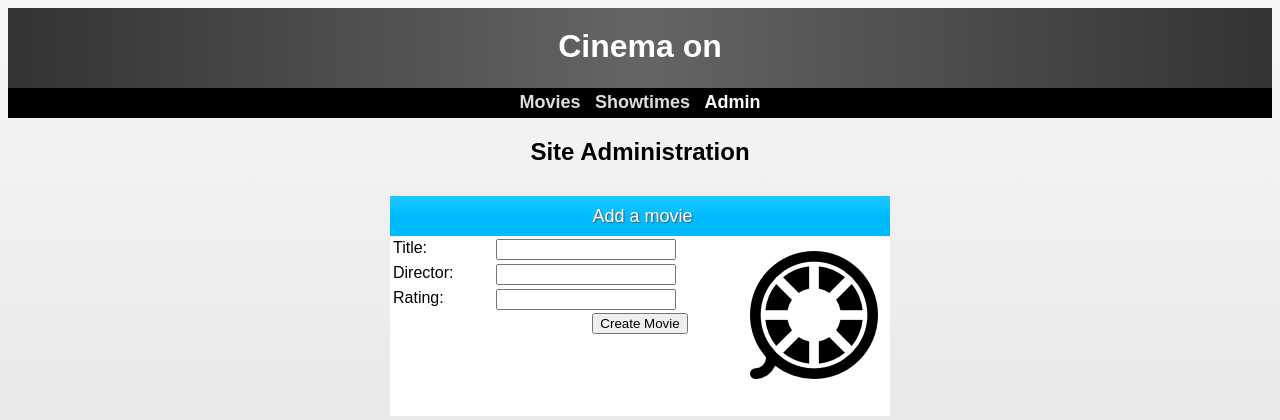
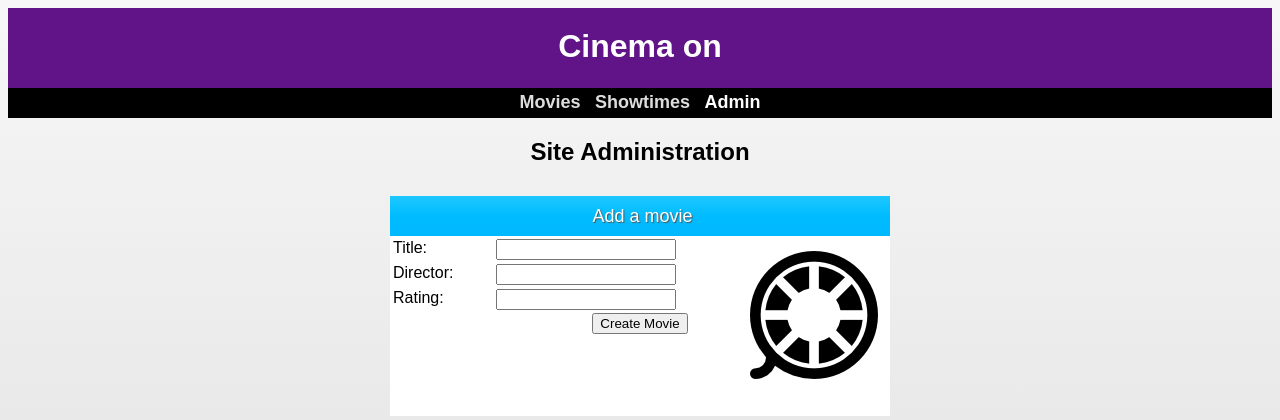
Before and after one commit to jstockall/microservices-docker-django, a Django app: template ui/templates/ui/admin.html in a window 1280 px wide. Shown: the top 420 px of the page. Run offline with Django 3.2, Linux system fonts and the light colour scheme; the template is opened without the code that fills it, so the values that code supplies are empty.

Commit message:
Update UI for Developer Week

```diff
--- a/ui/static/ui/style.css
+++ b/ui/static/ui/style.css
@@ -17,7 +17,7 @@ a {
 }
 
 div#header {
-	background: linear-gradient(to right,#333 0,#656565 50%,#333 100%);
+	background: #601487; #linear-gradient(to right,#333 0,#656565 50%,#333 100%);
 	height: 80px;
 }
 
```
